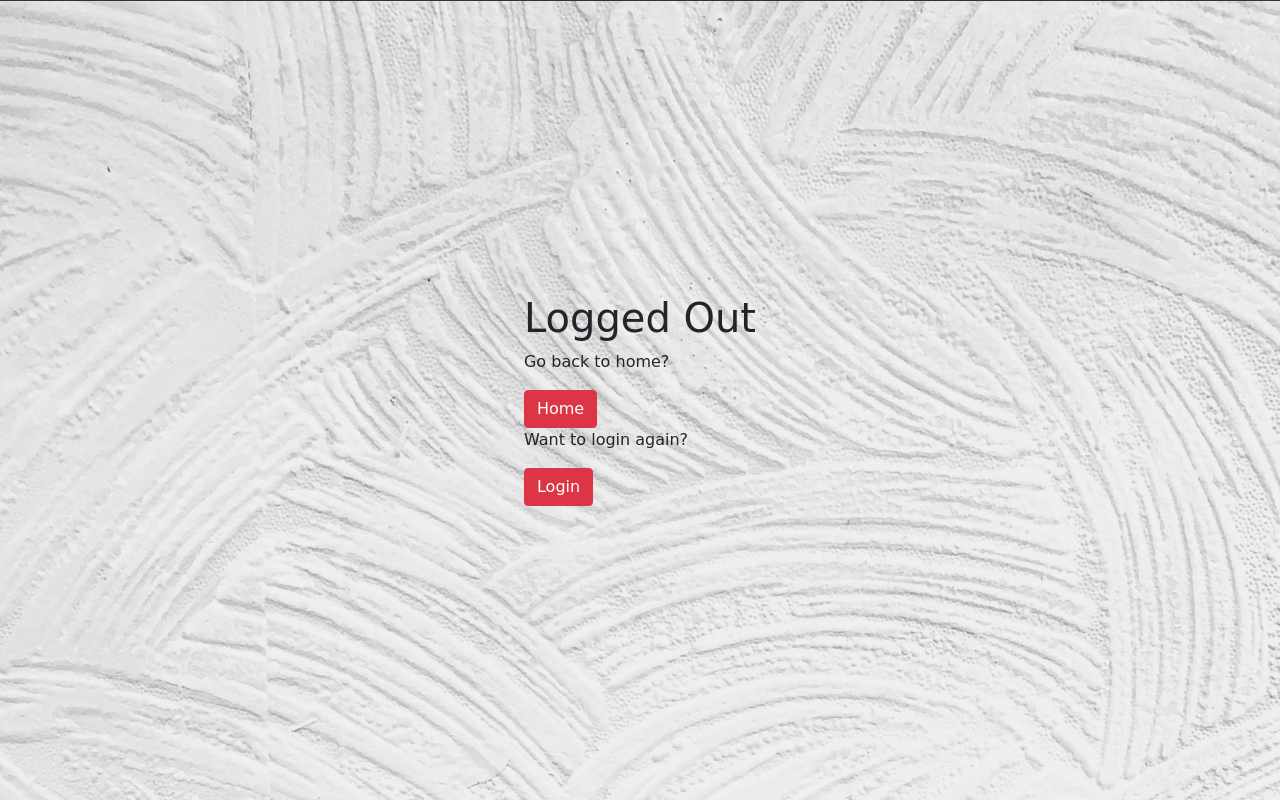
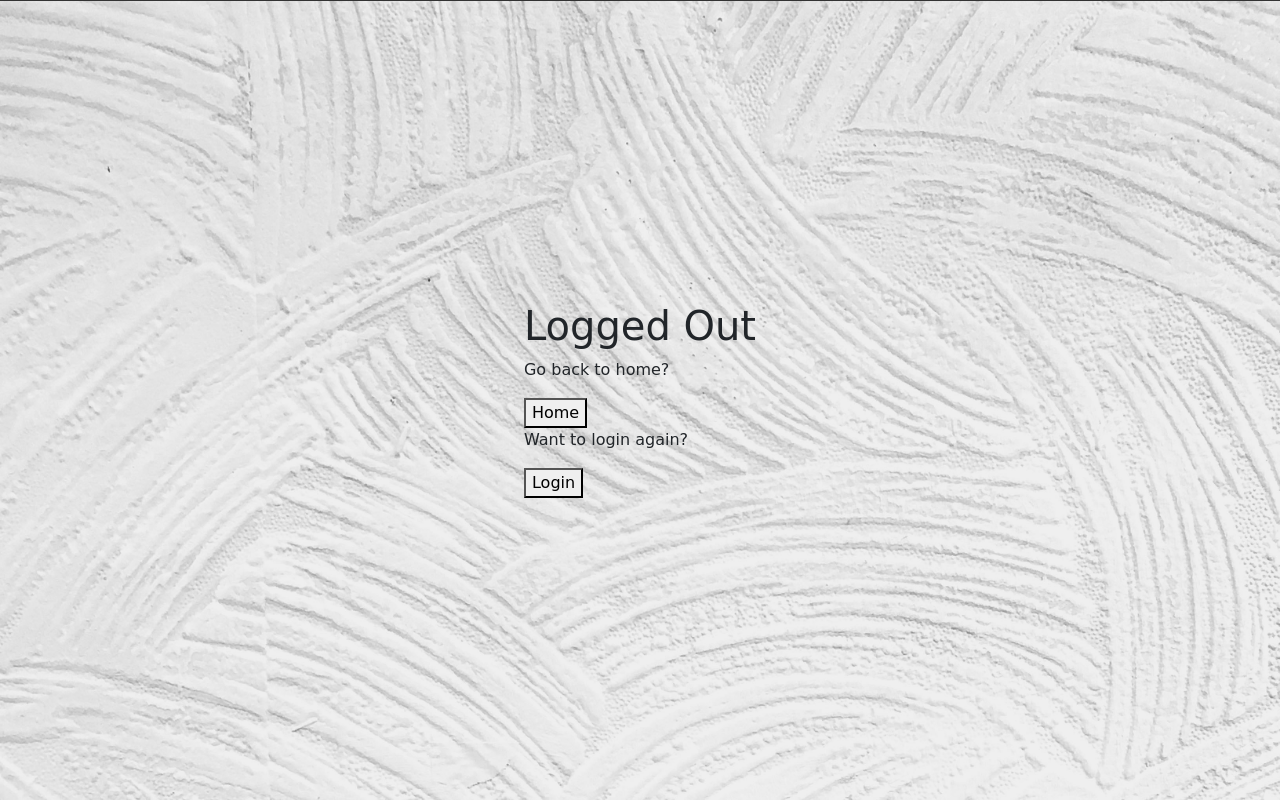
Before and after one commit to SuharshaHarish/learn-sanskrit-new, a Django app: page /learn-sanskrit/accounts/logout/ in a window 1280 px wide. Run offline with Django 3.2, Linux system fonts and the light colour scheme; a user stored in the database is signed in; some libraries are stand-ins or nearby versions.

Commit message:
Cleanup of accounts app

```diff
--- a/accounts/admin.py
+++ b/accounts/admin.py
@@ -1,4 +1 @@
 from django.contrib import admin
-#from accounts.models import Profile
-
-#admin.site.register(Profile)
--- a/accounts/templates/accounts/login.html
+++ b/accounts/templates/accounts/login.html
@@ -1,6 +1,4 @@
 {% extends 'sanskrit/base.html' %} {% load static %}
-
-
 {% block body %}
 {% include 'sanskrit/navbar.html' %}
 <link rel="stylesheet" href="{% static 'css/log.css' %}" />
@@ -9,7 +7,7 @@
   <form method="post">
     <h1>Login</h1>
     {% csrf_token %} {{ form.as_p}}
-    <button type="submit" class="btn btn-danger">Login</button>
+    <button type="submit" id="login_submit">Login</button>
   </form>
 </div>
 {% endblock %}
--- a/accounts/templates/accounts/logout.html
+++ b/accounts/templates/accounts/logout.html
@@ -6,11 +6,11 @@
   <div>
     <h1>Logged Out</h1>
     <p>Go back to home?</p>
-    <a href="{%url 'sanskrit:home'%}"><button type="submit" class="btn btn-danger">Home</button></a>
+    <a href="{%url 'sanskrit:home'%}"><button type="submit" id="login_submit">Home</button></a>
 
     <p>Want to login again?</p>
 
-    <a href="{%url 'accounts:login'%}"><button type="submit" class="btn btn-danger">Login</button></a>
+    <a href="{%url 'accounts:login'%}"><button type="submit" id="login_submit">Login</button></a>
   </div>
 </div>
 {% endblock%}
--- a/accounts/templates/accounts/reg_form.html
+++ b/accounts/templates/accounts/reg_form.html
@@ -7,8 +7,8 @@
 <div class="container">
   <h1>Register</h1>
   <form method="post">
-    {% csrf_token %} {{ form1.as_p}} {{ form2.as_p}}
-    <button type="submit" class="btn btn-danger">Submit</button>
+    {% csrf_token %} {{ form1.as_p}}
+    <button type="submit" id="login_submit">Submit</button>
   </form>
 </div>
 {% endblock %}
```
Also changed, not shown: accounts/forms.py (+0 -23 lines), accounts/views.py (+2 -14 lines), db.sqlite3.
